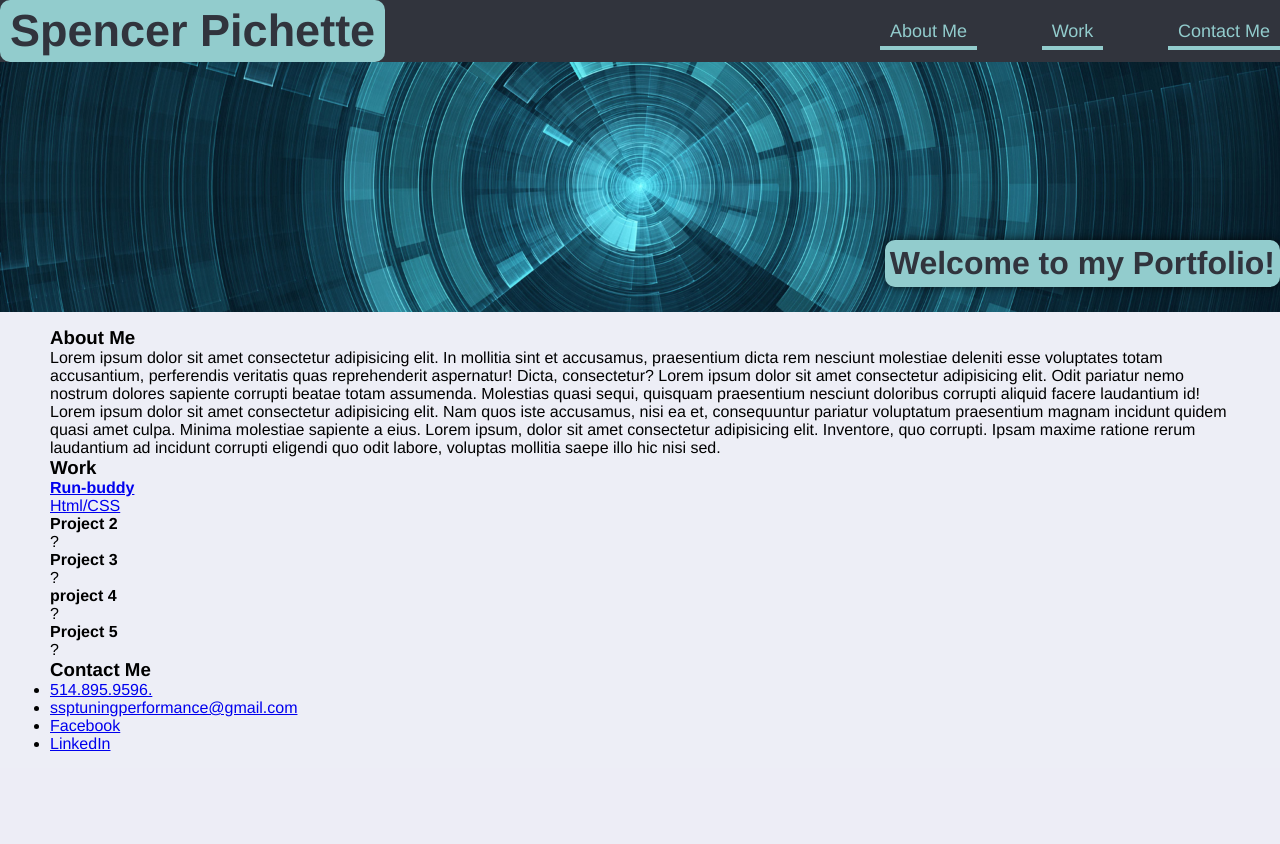
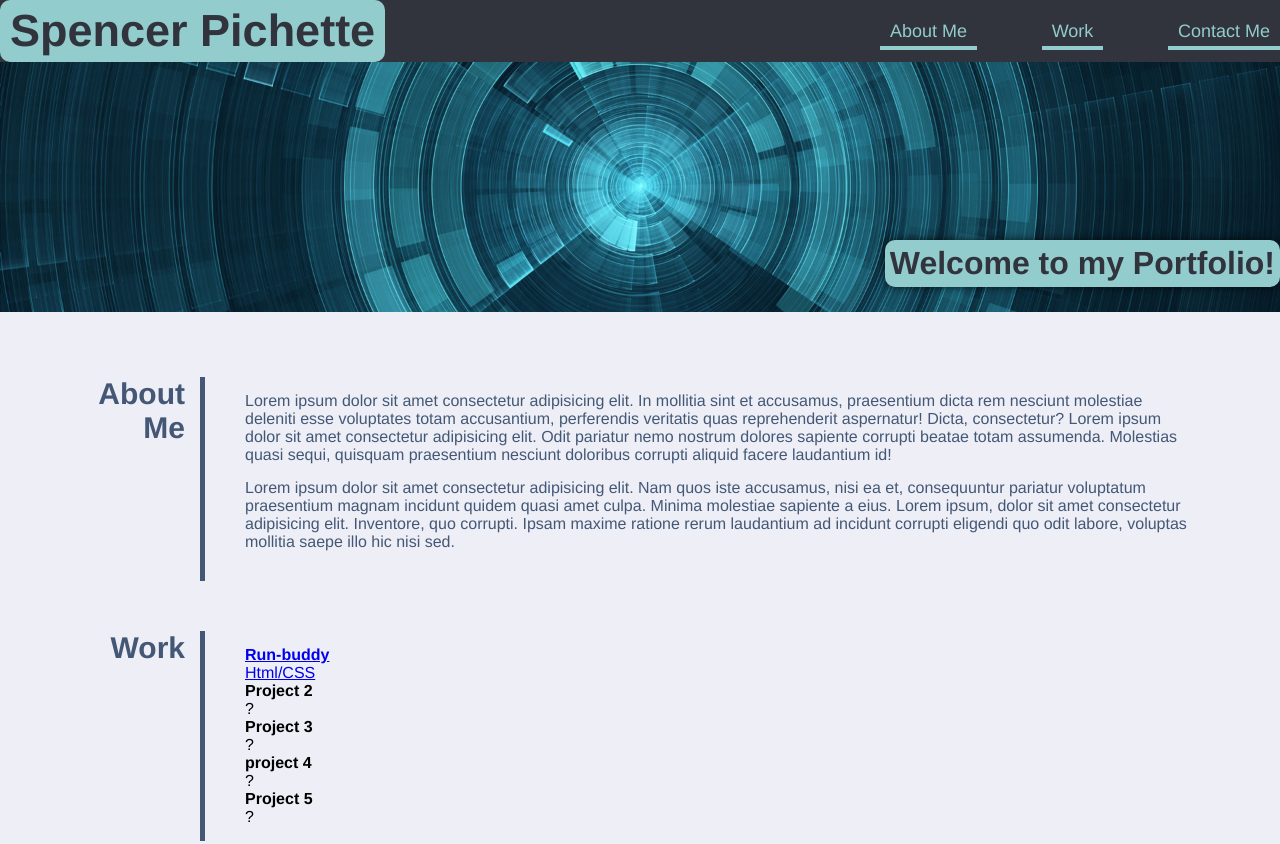
Before and after one commit to sspspencer/my-portfolio, a plain HTML site: page index.html in a window 1280 px wide. Shown: the top 844 px of the page. Before the commit the page ends 800 px from the top, so only its background shows below. Drawn offline with Linux system fonts and the light colour scheme.

Commit message:
add about me styling

```diff
--- a/style.css
+++ b/style.css
@@ -94,3 +94,31 @@ header {
   margin: 0 auto;
   background-color: rgb(237, 238, 246);
 }
+
+/* About Me Section */
+.content-container {
+  display: flex;
+  margin-top: 50px;
+  margin-bottom: 50px;
+}
+.section-title {
+  width: 150px;
+  flex-shrink: 0;
+  display: flex;
+  justify-content: flex-end;
+  padding-right: 15px;
+}
+.section-title h3 {
+  color: var(--secondary-color);
+  font-size: 30px;
+  text-align: end;
+}
+.content {
+  border-left: 5px solid var(--secondary-color);
+  padding: 15px 40px;
+}
+.bio {
+  color: var(--secondary-color);
+  font-size: medium;
+  padding-bottom: 15px;
+}
```
